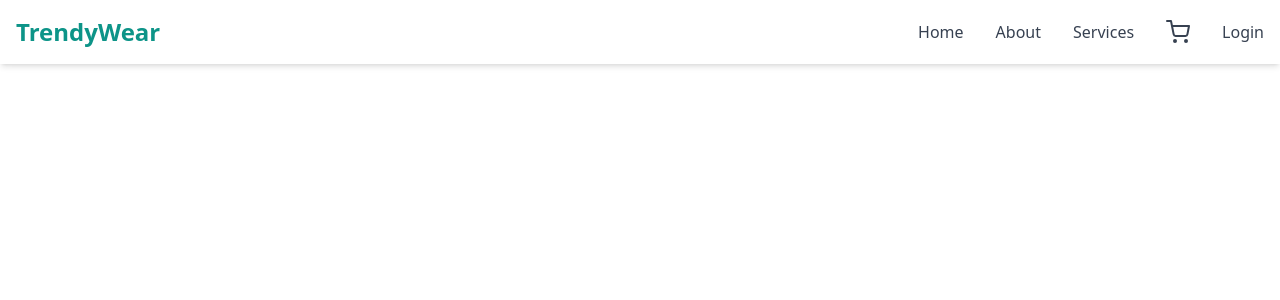
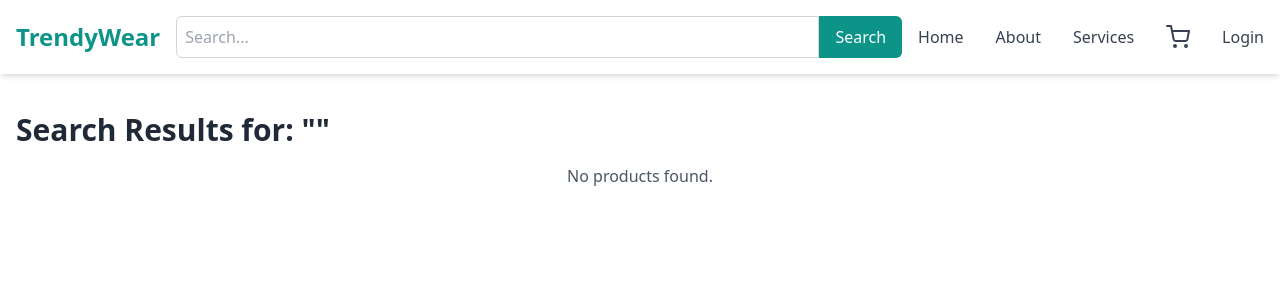
Before and after one commit to LokeshSr03/TrendyWear, a React (Create React App) app in the folder frontend/: page /search in a window 1280 px wide. Shown: the top 300 px of the page. Built offline with nearby package versions, Linux system fonts and the light colour scheme.

Commit message:
search bar functionality done

```diff
--- a/frontend/src/App.js
+++ b/frontend/src/App.js
@@ -12,6 +12,7 @@ import OrderScreen from "./screens/OrderScreen";
 import AllOrderScreen from "./screens/AllOrderScreen";
 import SingleOrderScreen from "./screens/SingleOrderScreen";
 import ProductUpdateScreen from "./screens/ProductUpdateScreen";
+import SearchScreen from "./screens/SearchScreen";
 
 function App() {
   return (
@@ -26,7 +27,7 @@ function App() {
           path="/admin/product/:id/edit"
           element={<ProductUpdateScreen />}
         />
-
+        <Route path="/search" element={<SearchScreen />} />
         <Route path="/cart" element={<CartPage />} />
         <Route path="/cart/checkout" element={<CheckoutPage />} />
         <Route path="/cart/order" element={<OrderScreen />} />
--- a/frontend/src/actions/productActions.js
+++ b/frontend/src/actions/productActions.js
@@ -93,11 +93,18 @@ const getSingleProduct = (id) => async (dispatch) => {
   }
 };
 
-const deleteProduct = (id) => async (dispatch) => {
+const deleteProduct = (id) => async (dispatch, getstate) => {
   try {
     dispatch({ type: PRODUCT_DELETE_REQUEST });
-
-    const { data } = await axios.delete(`/api/products/${id}`);
+    const {
+      userLogin: { userInfo },
+    } = getstate();
+    const config = {
+      headers: {
+        Authorization: `Bearer ${userInfo.token}`,
+      },
+    };
+    const { data } = await axios.delete(`/api/products/${id}`, config);
 
     dispatch({ type: PRODUCT_DELETE_SUCCESS });
   } catch (error) {
--- a/frontend/src/components/Header.js
+++ b/frontend/src/components/Header.js
@@ -1,13 +1,14 @@
 import React, { useEffect, useState } from "react";
 import { Link, useNavigate } from "react-router-dom";
-import { MenuIcon, XIcon, ChevronDownIcon } from "@heroicons/react/outline"; // Menu and Close icons from HeroIcons
+import { MenuIcon, XIcon, ChevronDownIcon } from "@heroicons/react/outline";
 import { Menu, MenuButton, MenuItem, MenuItems } from "@headlessui/react";
-import { FiShoppingCart } from "react-icons/fi"; // Import the cart icon
+import { FiShoppingCart } from "react-icons/fi";
 import { useSelector, useDispatch } from "react-redux";
 import { logout } from "../actions/userActions";
 
 const Header = () => {
-  const [menuOpen, setMenuOpen] = useState(false); // State for menu toggle
+  const [menuOpen, setMenuOpen] = useState(false);
+  const [searchQuery, setSearchQuery] = useState(""); // State for search query
 
   const navigate = useNavigate();
   const dispatch = useDispatch();
@@ -22,7 +23,18 @@ const Header = () => {
   }, [userInfo]);
 
   const toggleMenu = () => {
-    setMenuOpen(!menuOpen); // Toggle menu state
+    setMenuOpen(!menuOpen);
+  };
+
+  const handleSearchChange = (e) => {
+    setSearchQuery(e.target.value); // Update search query
+  };
+
+  const handleSearchSubmit = (e) => {
+    e.preventDefault();
+    // Navigate to the search results page or filter the products
+    navigate(`/search?query=${searchQuery}`);
+    setSearchQuery(""); // Clear search input after submission
   };
 
   return (
@@ -31,6 +43,23 @@ const Header = () => {
         <Link to="/" className="text-teal-600 text-2xl font-bold">
           TrendyWear
         </Link>
+
+        {/* Search Bar */}
+        <form onSubmit={handleSearchSubmit} className="flex md:flex-grow mx-4">
+          <input
+            type="text"
+            placeholder="Search..."
+            value={searchQuery}
+            onChange={handleSearchChange}
+            className="border border-gray-300 rounded-l-md p-2 flex-grow"
+          />
+          <button
+            type="submit"
+            className="bg-teal-600 text-white rounded-r-md px-4"
+          >
+            Search
+          </button>
+        </form>
 
         {/* Mobile Menu Toggle */}
         <div className="flex md:hidden">
--- a/frontend/src/screens/HomeScreen.js
+++ b/frontend/src/screens/HomeScreen.js
@@ -1,6 +1,6 @@
 import React, { useEffect, useState } from "react";
 import { useSelector, useDispatch } from "react-redux";
-import { getProducts } from "../actions/productActions";
+import { deleteProduct, getProducts } from "../actions/productActions";
 import { Link } from "react-router-dom";
 
 function HomeScreen() {
@@ -32,9 +32,9 @@ function HomeScreen() {
     (product) => product.price >= minPrice && product.price <= maxPrice
   );
 
-  const handleDelete = (productId) => {
-    // Add delete logic here, possibly dispatching an action
-    console.log(`Delete product with ID: ${productId}`);
+  const handleDelete = async (productId) => {
+    await dispatch(deleteProduct(productId));
+    dispatch(getProducts());
   };
 
   return (
--- /dev/null
+++ b/frontend/src/screens/SearchScreen.js
@@ -0,0 +1,88 @@
+import React from "react";
+import { useSearchParams, Link } from "react-router-dom";
+
+import { useSelector, useDispatch } from "react-redux";
+import { deleteProduct, getProducts } from "../actions/productActions";
+
+const SearchScreen = () => {
+  const [searchParams] = useSearchParams();
+  const query = searchParams.get("query");
+
+  const dispatch = useDispatch();
+  const productAll = useSelector((state) => state.productAll);
+  const { products = [] } = productAll;
+
+  const userLogin = useSelector((state) => state.userLogin);
+  const { loading, userInfo } = userLogin;
+  const searchProducts = products.filter((product) =>
+    product.name.toLowerCase().startsWith(query.toLocaleLowerCase())
+  );
+  const handleDelete = async (productId) => {
+    await dispatch(deleteProduct(productId));
+    dispatch(getProducts());
+  };
+  return (
+    <div className="max-w-7xl mx-auto p-4 mt-24">
+      <h1 className="text-3xl font-bold text-gray-800 mb-4">
+        Search Results for: "{query}"
+      </h1>
+
+      <div className="grid grid-cols-1 sm:grid-cols-2 md:grid-cols-3 lg:grid-cols-4 gap-4">
+        {searchProducts.length === 0 && (
+          <div className="col-span-full text-center text-gray-600">
+            No products found.
+          </div>
+        )}
+        {searchProducts.map((product) => (
+          <div
+            key={product._id}
+            className="bg-white rounded-lg shadow-md p-6 hover:shadow-xl transition-shadow duration-300 ease-in-out"
+          >
+            <img
+              src={product.image}
+              alt={product.name}
+              className="w-full h-60 object-cover rounded-t-md mb-4"
+            />
+            <div className="flex flex-col items-center">
+              <h2 className="text-lg font-bold mb-2 text-gray-900">
+                {product.name}
+              </h2>
+              <p className="text-gray-600 text-sm mb-4 text-center">
+                {product.description.slice(0, 45)}
+              </p>
+              <span className="text-teal-600 text-xl font-semibold mb-4">
+                ₹{product.price}
+              </span>
+
+              {userInfo && userInfo.isAdmin ? (
+                <div className=" flex space-x-2">
+                  <Link to={`/admin/product/${product._id}/edit`}>
+                    <button className="bg-teal-600 text-white font-medium px-4 py-2 rounded hover:bg-teal-500 transition duration-300 ease-in-out">
+                      Update
+                    </button>
+                  </Link>
+                  <button
+                    onClick={() => handleDelete(product._id)}
+                    className="bg-red-600 text-white font-medium px-4 py-2 rounded hover:bg-red-500 transition duration-300 ease-in-out"
+                  >
+                    Delete
+                  </button>
+                </div>
+              ) : (
+                <Link to={`/product/${product._id}`}>
+                  <button className="bg-teal-600 text-white font-medium px-6 py-3 rounded-full hover:bg-teal-500 transition duration-300 ease-in-out">
+                    View Details
+                  </button>
+                </Link>
+              )}
+
+              {/* Conditionally show Update and Delete buttons if user is admin */}
+            </div>
+          </div>
+        ))}
+      </div>
+    </div>
+  );
+};
+
+export default SearchScreen;
```
